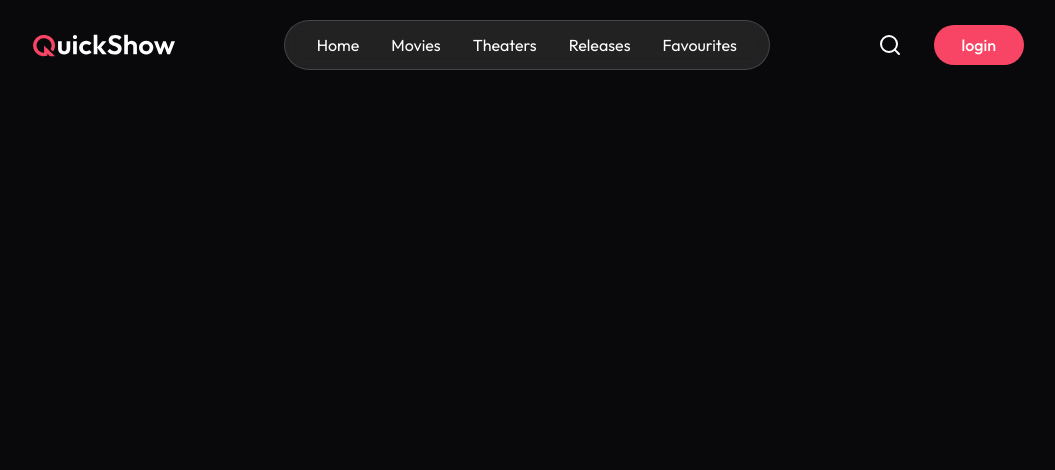
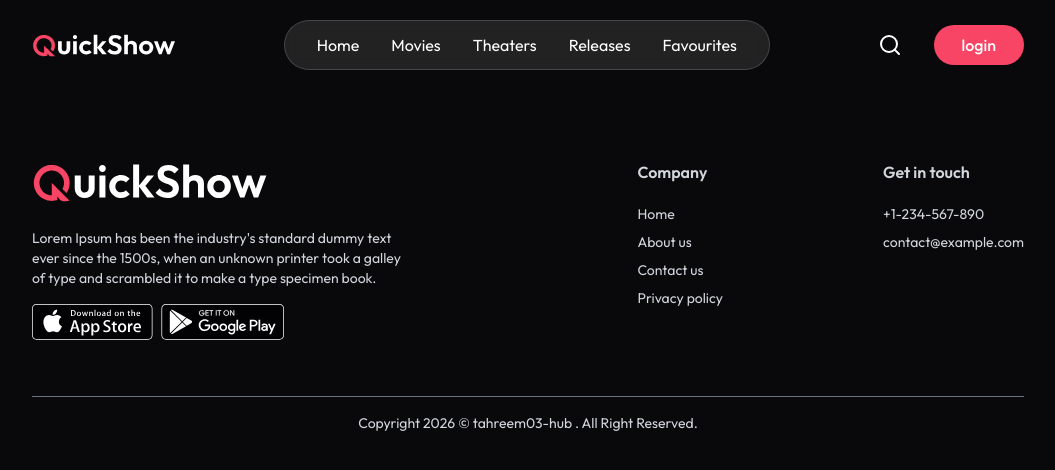
Before and after one commit to tahreem03-hub/MERN-movie-booking, a React (Vite) app in the folder client/: page /favourite in a window 1280 px wide. Shown: the top 470 px of the page, without its empty margins (112-1167 px from the left). Built offline with nearby package versions, Linux system fonts and the light colour scheme; no server answers.

Commit message:
footer build

```diff
--- a/client/src/components/Footer.jsx
+++ b/client/src/components/Footer.jsx
@@ -1,10 +1,43 @@
 import React from 'react'
-
+import { assets } from '../assets/assets'
+// we are goinh to use componnets from pre-built ui
 const Footer = () => {
   return (
-    <div>
-
-    </div>
+    <footer className="px-6 mt-40 md:px-16 lg:px-36 w-full text-gray-300">
+            <div className="flex flex-col md:flex-row justify-between w-full gap-10 border-b border-gray-500 pb-14">
+                <div className="md:max-w-96">
+                    <img alt="" class="h-11" src={assets.logo} />
+                    <p className="mt-6 text-sm">
+                        Lorem Ipsum has been the industry's standard dummy text ever since the 1500s, when an unknown printer took a galley of type and scrambled it to make a type specimen book.
+                    </p>
+                    <div className="flex items-center gap-2 mt-4">
+                        <img src={assets.appStore} alt="google play" className="h-9 w-auto" />
+                        <img src={assets.googlePlay} alt="app store" className="h-9 w-auto" />
+                    </div>
+                </div>
+                <div className="flex-1 flex items-start md:justify-end gap-20 md:gap-40">
+                    <div>
+                        <h2 className="font-semibold mb-5">Company</h2>
+                        <ul className="text-sm space-y-2">
+                            <li><a href="#">Home</a></li>
+                            <li><a href="#">About us</a></li>
+                            <li><a href="#">Contact us</a></li>
+                            <li><a href="#">Privacy policy</a></li>
+                        </ul>
+                    </div>
+                    <div>
+                        <h2 className="font-semibold mb-5">Get in touch</h2>
+                        <div className="text-sm space-y-2">
+                            <p>+1-234-567-890</p>
+                            <p>contact@example.com</p>
+                        </div>
+                    </div>
+                </div>
+            </div>
+            <p className="pt-4 text-center text-sm pb-5">
+                Copyright {new Date().getFullYear()}  © <a href="https://github.com/tahreem03-hub">tahreem03-hub </a>. All Right Reserved.
+            </p>
+        </footer>
   )
 }
 
```
